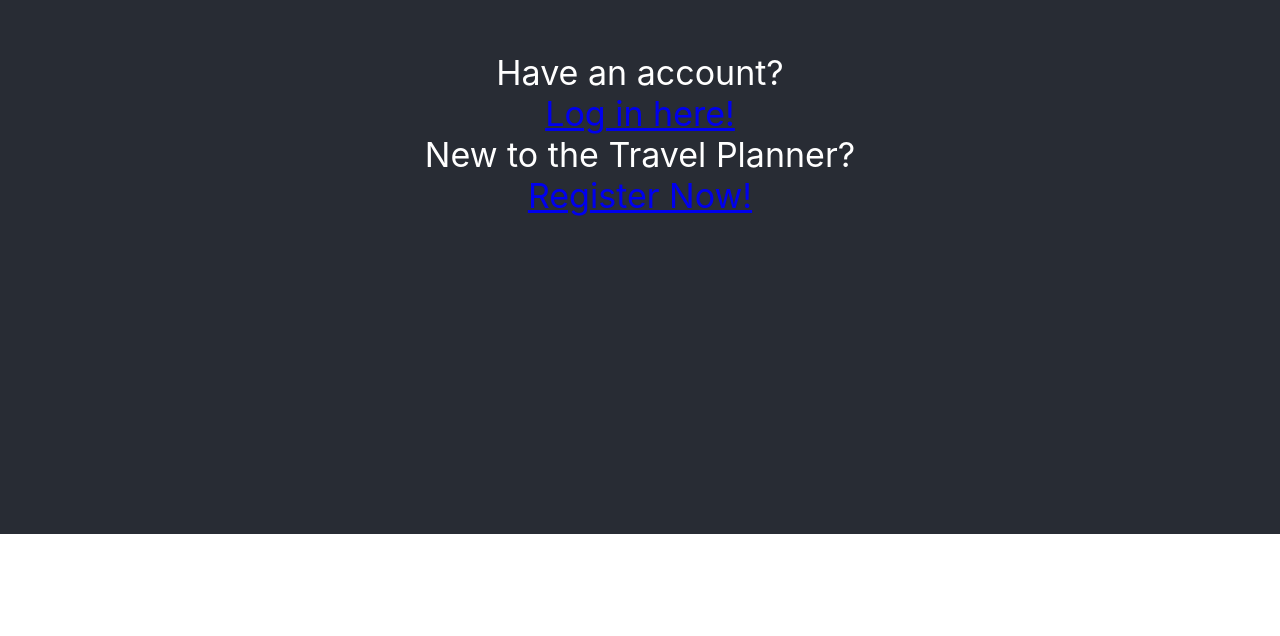
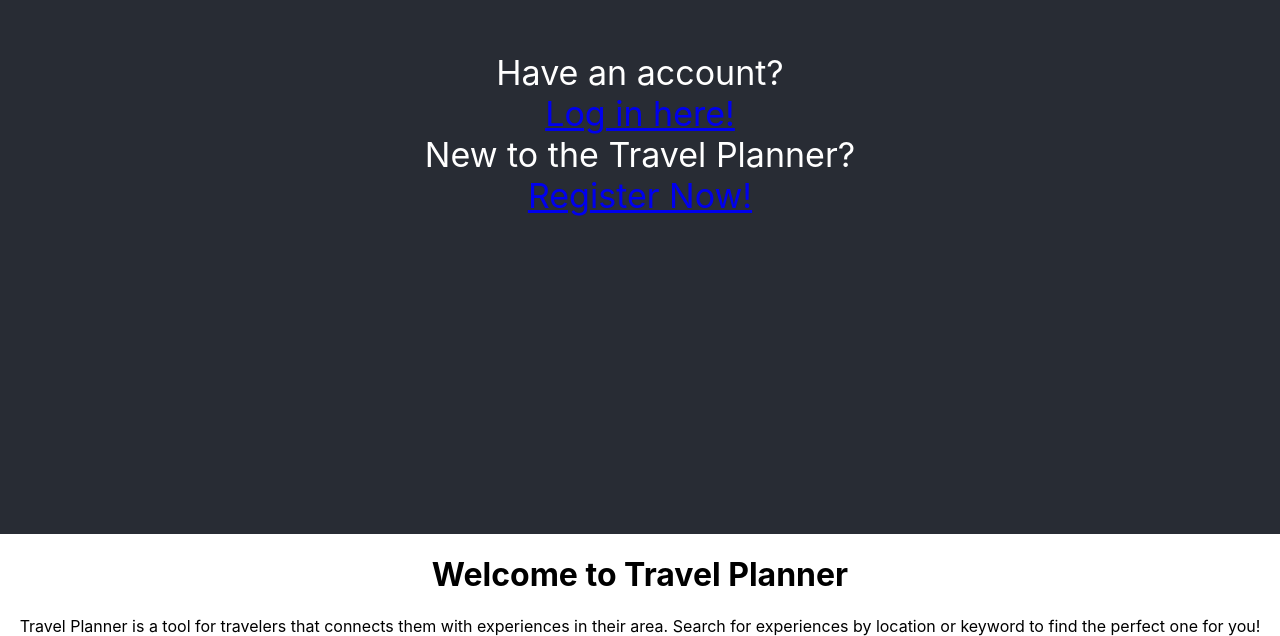
Before and after one commit to TiaSFlores/Capstone-Project, a React (Create React App) app in the folder travel-planner/: page / in a window 1280 px wide. Shown: the part 266-902 px from the top of the page. Before the commit the page ends 800 px from the top, so only its background shows below. Built offline with nearby package versions, Linux system fonts and the light colour scheme.

Commit message:
Update LandingPage.tsx

```diff
--- a/travel-planner/src/LandingPage.tsx
+++ b/travel-planner/src/LandingPage.tsx
@@ -8,6 +8,12 @@ function LandingPage(){
                New to the Travel Planner? <Link to={'/register'}>Register Now!</Link>
 
             </header>
+
+
+            <body>
+                <h1>Welcome to Travel Planner</h1>
+                <p1>Travel Planner is a tool for travelers that connects them with experiences in their area. Search for experiences by location or keyword to find the perfect one for you!</p1>
+            </body>
         </div>
     )
 }
```
